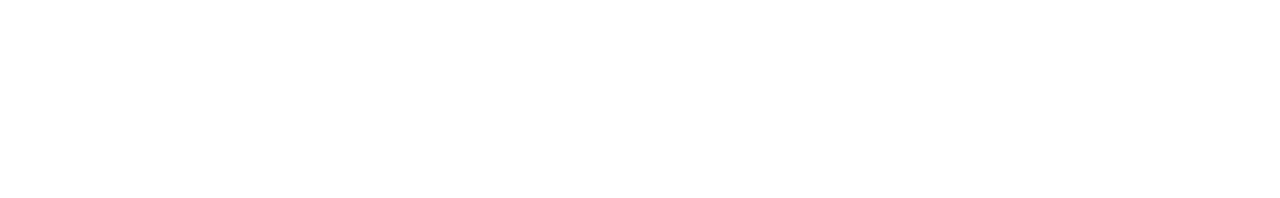
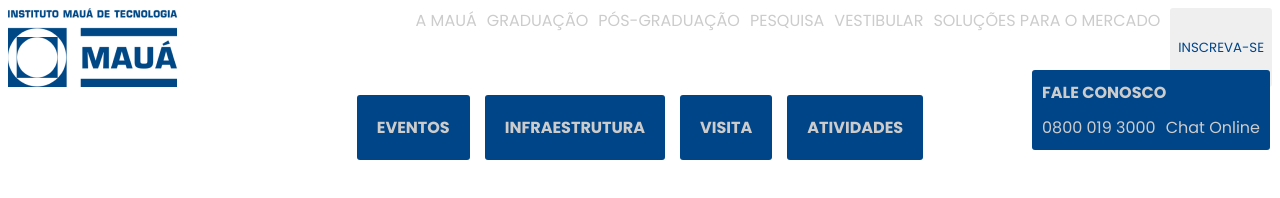
Before and after one commit to Maua-Dev/dev_in_the_dark_teste8, a plain HTML site: page primeira-bateria/index.html in a window 1280 px wide. Drawn offline with Linux system fonts and the light colour scheme.

Commit message:
🏳️‍🌈

```diff
--- a/primeira-bateria/index.html
+++ b/primeira-bateria/index.html
@@ -1,20 +1,119 @@
-<!DOCTYPE html>
+<!doctype html>
 <html lang="pt-br">
-
   <head>
-    <meta charset="UTF-8">
-    <meta name="viewport" content="width=device-width, initial-scale=1.0">
-    <link rel="stylesheet" href="styles.css">
-    <link rel="preconnect" href="https://fonts.googleapis.com">
-    <link rel="preconnect" href="https://fonts.gstatic.com" crossorigin>
+    <meta charset="UTF-8" />
+    <meta name="viewport" content="width=device-width, initial-scale=1.0" />
+    <link rel="stylesheet" href="styles.css" />
+    <link rel="preconnect" href="https://fonts.googleapis.com" />
+    <link rel="preconnect" href="https://fonts.gstatic.com" crossorigin />
     <link
       href="https://fonts.googleapis.com/css2?family=Poppins:ital,wght@0,100;0,200;0,300;0,400;0,500;0,600;0,700;0,800;0,900;1,100;1,200;1,300;1,400;1,500;1,600;1,700;1,800;1,900&display=swap"
-        rel="stylesheet">
+      rel="stylesheet"
+    />
     <title>Dev in The Dark</title>
   </head>
 
-<body>
-    <!--Escreva a partir daqui-->
+  <body
+    style="
+      background-color: white;
+      height: 100%;
+      width: 100%;
+      position: relative;
+    "
+  >
+    <div
+      style="
+        display: flex;
+        flex-direction: row;
+        padding: 8px;
+        justify-content: space-between;
+      "
+    >
+      <img src="./logo-maua.png" alt="" />
+      <div
+        style="display: flex; flex-direction: row; gap: 10px; color: #cccccc"
+      >
+        <p>A MAUÁ</p>
+        <p>GRADUAÇÃO</p>
+        <p>PÓS-GRADUAÇÃO</p>
+        <p>PESQUISA</p>
+        <p>VESTIBULAR</p>
+        <p>SOLUÇÕES PARA O MERCADO</p>
+        <button style="padding: 5px 8px; color: #004587; border-radius: 3px">
+          INSCREVA-SE
+        </button>
+      </div>
+    </div>
+    <div
+      style="
+        width: 100%;
+        height: 100%;
+        display: flex;
+        justify-content: center;
+        align-items: center;
+        gap: 15px;
+      "
+    >
+      <div
+        style="
+          background-color: #004587;
+          color: #cccccc;
+          padding: 20px;
+          border-radius: 3px;
+        "
+      >
+        <strong>EVENTOS</strong>
+      </div>
+      <div
+        style="
+          background-color: #004587;
+          color: #cccccc;
+          padding: 20px;
+          border-radius: 3px;
+        "
+      >
+        <strong>INFRAESTRUTURA</strong>
+      </div>
+      <div
+        style="
+          background-color: #004587;
+          color: #cccccc;
+          padding: 20px;
+          border-radius: 3px;
+        "
+      >
+        <strong>VISITA</strong>
+      </div>
+      <div
+        style="
+          background-color: #004587;
+          color: #cccccc;
+          padding: 20px;
+          border-radius: 3px;
+        "
+      >
+        <strong>ATIVIDADES</strong>
+      </div>
+    </div>
+    <div
+      style="
+        padding: 10px;
+        background-color: #004587;
+        color: #cccccc;
+        display: flex;
+        flex-direction: column;
+        gap: 10px;
+        border-radius: 3px;
+        position: absolute;
+        right: 10px;
+        bottom: 10px;
+      "
+    >
+      <strong>FALE CONOSCO</strong>
+      <div style="display: flex; flex-direction: row; gap: 10px">
+        <p>0800 019 3000</p>
+        <p>Chat Online</p>
+      </div>
+    </div>
   </body>
-
 </html>
```
Lines whose indentation alone changed are shown as unchanged.
